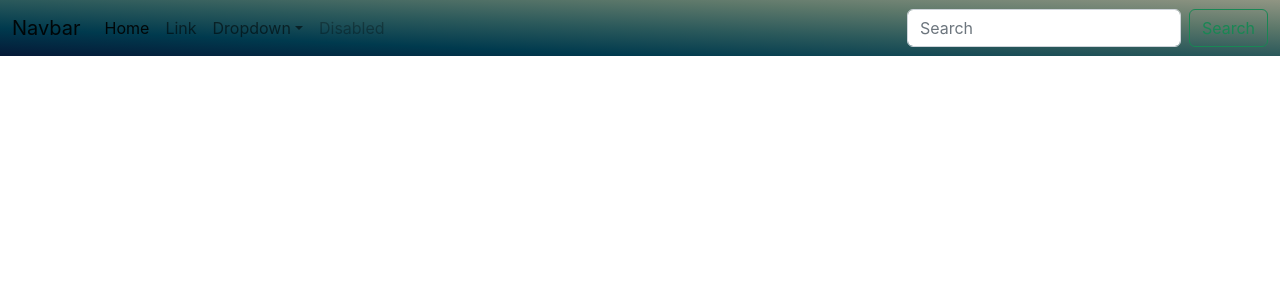
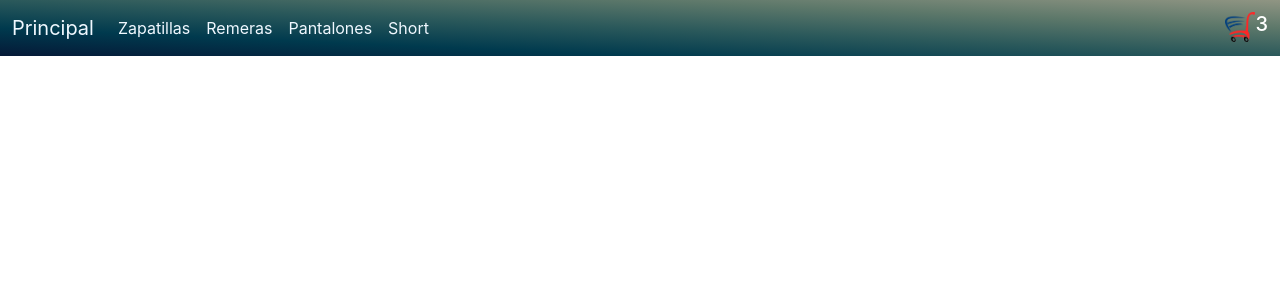
Before and after one commit to CesarPetit21480/react, a React (Create React App) app: page / in a window 1280 px wide. Shown: the top 300 px of the page. Built offline with nearby package versions, Linux system fonts and the light colour scheme.

Commit message:
creacion componentes

```diff
--- a/public/index.html
+++ b/public/index.html
@@ -15,6 +15,7 @@
       user's mobile device or desktop. See https://developers.google.com/web/fundamentals/web-app-manifest/
     -->
     <link rel="manifest" href="%PUBLIC_URL%/manifest.json" />
+    <script src="https://kit.fontawesome.com/6e1bb179ca.js" crossorigin="anonymous"></script>
     <!--
       Notice the use of %PUBLIC_URL% in the tags above.
       It will be replaced with the URL of the `public` folder during the build.
--- /dev/null
+++ b/src/component/CartWidget/CartWidget.css
@@ -0,0 +1,9 @@
+.tamanio {
+    width: 30px;
+    height: 30px;
+}
+
+.color {
+    color: white;
+    ;
+}
--- /dev/null
+++ b/src/component/CartWidget/CartWidget.jsx
@@ -0,0 +1,16 @@
+import React from 'react'
+import carro from '../../images/carritoNew.png'
+import './CartWidget.css'
+const CartWidget = () => {
+  return (
+    <div className='d-flex'>
+         <img className='tamanio' src= {carro} alt="carrito" />
+         <h5 className='color'>3</h5>
+
+
+    </div>
+  )
+
+}
+
+export default CartWidget
--- a/src/component/NabBar/NavBar.js
+++ b/src/component/NabBar/NavBar.js
@@ -1,45 +1,57 @@
-import React from 'react'
-import "./css/Nabvar.css"
-<com></com>
+import React from "react";
+import "./css/Nabvar.css";
+import CartWidget from "../CartWidget/CartWidget.jsx";
+
+<com></com>;
 const NavBar = () => {
   return (
       <nav className="navbar navbar-expand-lg navPropio">
         <div className="container-fluid">
-      <a className="navbar-brand" href="#">Navbar</a>
-      <button className="navbar-toggler" type="button" data-bs-toggle="collapse" data-bs-target="#navbarSupportedContent" aria-controls="navbarSupportedContent" aria-expanded="false" aria-label="Toggle navigation">
+          <a className="navbar-brand listaPropia" href="#">
+            Principal
+          </a>
+          <button
+            className="navbar-toggler"
+            type="button"
+            data-bs-toggle="collapse"
+            data-bs-target="#navbarSupportedContent"
+            aria-controls="navbarSupportedContent"
+            aria-expanded="false"
+            aria-label="Toggle navigation"
+          >
             <span className="navbar-toggler-icon"></span>
           </button>
           <div className="collapse navbar-collapse" id="navbarSupportedContent">
-        <ul className="navbar-nav me-auto mb-2 mb-lg-0">
-          <li className="nav-item">
-            <a className="nav-link active" aria-current="page" href="#">Home</a>
+            <ul className="navbar-nav me-auto mb-2 mb-lg-0 ">
+              <li className="nav-item ">
+                <a className="nav-link listaPropia" aria-current="page" href="#">
+                  Zapatillas
+                </a>
               </li>
               <li className="nav-item">
-            <a className="nav-link" href="#">Link</a>
-          </li>
-          <li className="nav-item dropdown">
-            <a className="nav-link dropdown-toggle" href="#" role="button" data-bs-toggle="dropdown" aria-expanded="false">
-              Dropdown
+                <a className="nav-link listaPropia" href="#">
+                  Remeras
                 </a>
-            <ul className="dropdown-menu">
-              <li><a className="dropdown-item" href="#">Action</a></li>
-              <li><a className="dropdown-item" href="#">Another action</a></li>
-              <li><hr className="dropdown-divider"/></li>
-              <li><a className="dropdown-item" href="#">Something else here</a></li>
-            </ul>
               </li>
               <li className="nav-item">
-            <a className="nav-link disabled">Disabled</a>
+                <a className="nav-link listaPropia" href="#">
+                  Pantalones
+                </a>
+              </li>
+              <li className="nav-item">
+                <a className="nav-link listaPropia" href="#">
+                  Short
+                </a>
               </li>
             </ul>
             <form className="d-flex" role="search">
-          <input className="form-control me-2" type="search" placeholder="Search" aria-label="Search"/>
-          <button className="btn btn-outline-success" type="submit">Search</button>
+              <CartWidget />
             </form>
           </div>
         </div>
       </nav>
-  )
-}
 
-export default NavBar
+  );
+};
+
+export default NavBar;
--- a/src/component/NabBar/css/Nabvar.css
+++ b/src/component/NabBar/css/Nabvar.css
@@ -1,3 +1,7 @@
 .navPropio {
     background-image: linear-gradient(to right top, #051937, #003a4e, #2b595b, #5d786a, #909583);
 }
+
+.listaPropia {
+    color: aliceblue;
+}
--- a/src/component/NabBar/scss/Nabvar.scss
+++ /dev/null
@@ -1,3 +0,0 @@
-.navPropio {
-    background-color: blue;
-}
```
Also changed, not shown: src/App.js (+7 -3 lines), src/App.css (indentation only), src/images/carrito.png (added), src/images/carritoNew.png (added). Lines whose indentation alone changed are shown as unchanged.
